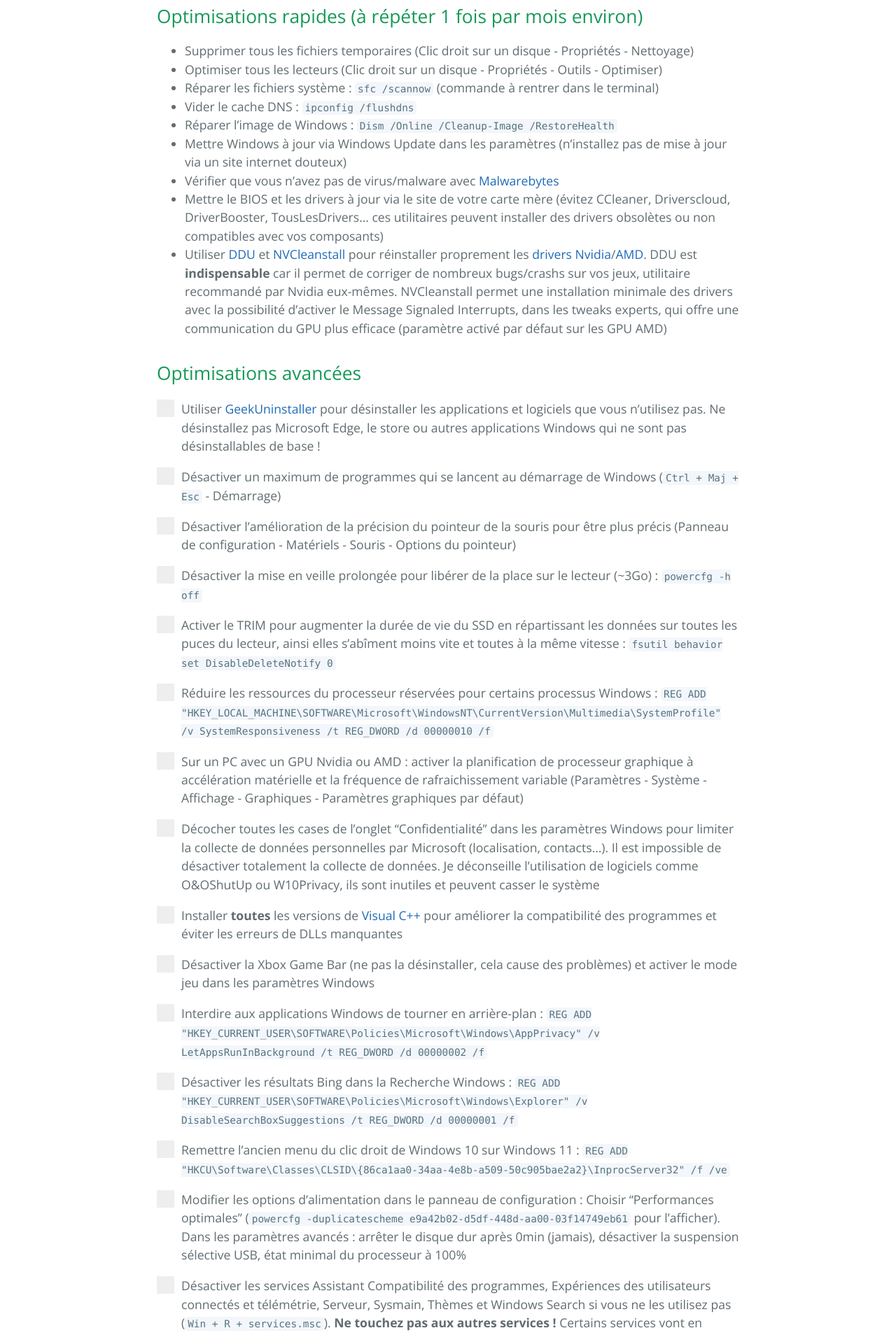
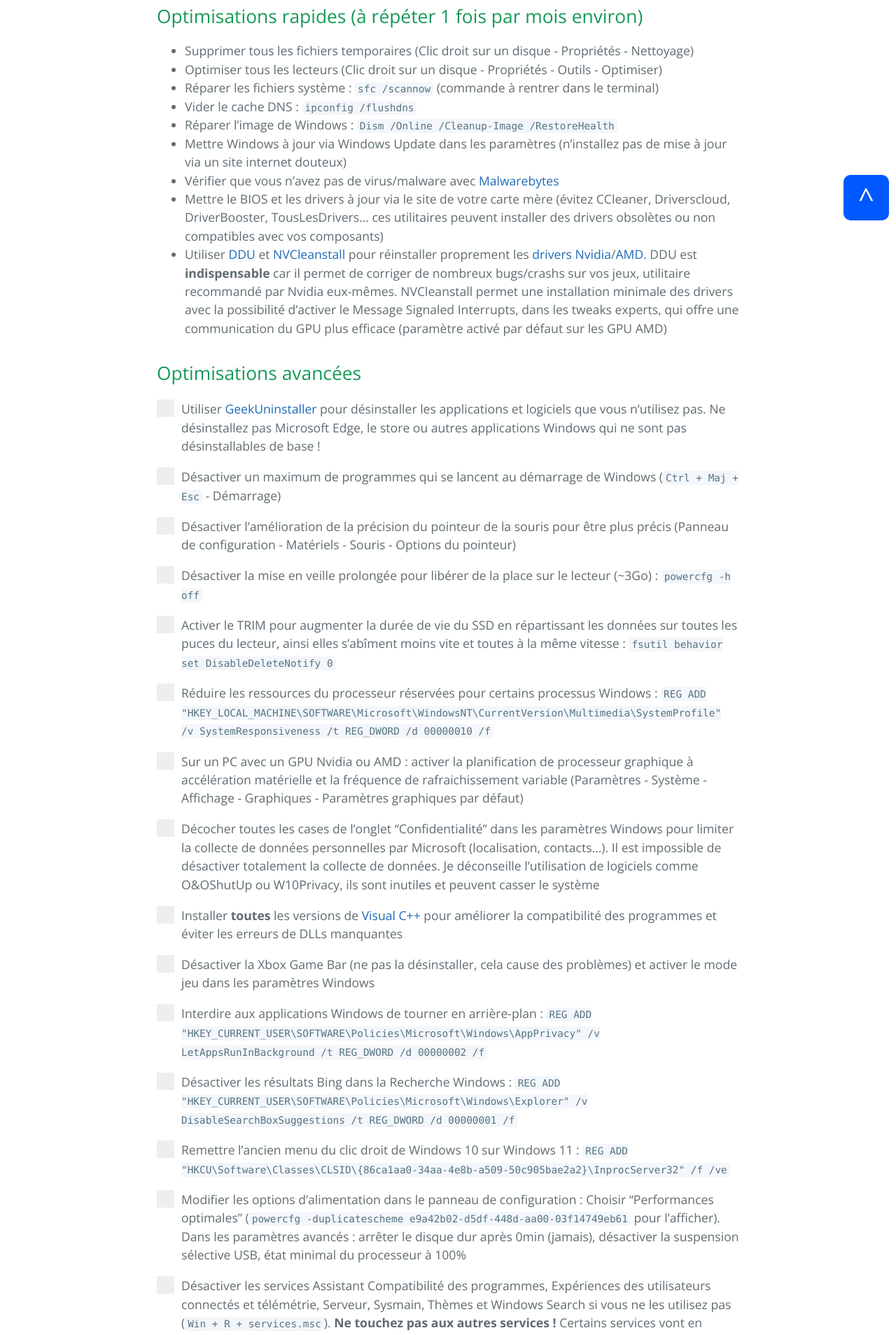
Before and after one commit to PouletEnSlip/pouletenslip.github.io, a Jekyll site: the page built from pages/opti/index.md, in a window 1280 px wide. Shown: the part 575-2483 px from the top of the page at 70% size. Built offline with Jekyll 4.4.1, drawn with Linux system fonts in a browser that asks for light colours; nearby versions of some CDN libraries; comment, search, counter and statistics services are not loaded.

Commit message:
Update opti.html

```diff
--- a/_layouts/opti.html
+++ b/_layouts/opti.html
@@ -13,7 +13,6 @@
     <link rel="stylesheet" href="{{ '/assets/css/style.css?v=' | append: site.github.build_revision | relative_url }}">
     {% unless page.light_mode %}
     <script src="https://cdn.jsdelivr.net/npm/darkreader@4.9.31/darkreader.min.js"></script>
-    <script type="text/javascript" src="http://ajax.googleapis.com/ajax/libs/jquery/1.8/jquery.min.js"></script>
     <script>
         DarkReader.enable();
     </script>
@@ -34,9 +33,7 @@
     </div>
     <main id="content" class="main-content" role="main">
       {{ content }}
-<div id="scrollUp">
-<a href="#top"><img style="width:50px" src="../img/top.png"/></a>
-</div>
+      <a href="#"><button class="top">^</button></a>
       <footer class="site-footer">
         {% if site.github.is_project_page %}
           <span class="site-footer-owner"><a href="{{ site.github.repository_url }}">{{ site.github.repository_name }}</a> is maintained by <a href="{{ site.github.owner_url }}">{{ site.github.owner_name }}</a>.</span>
```
